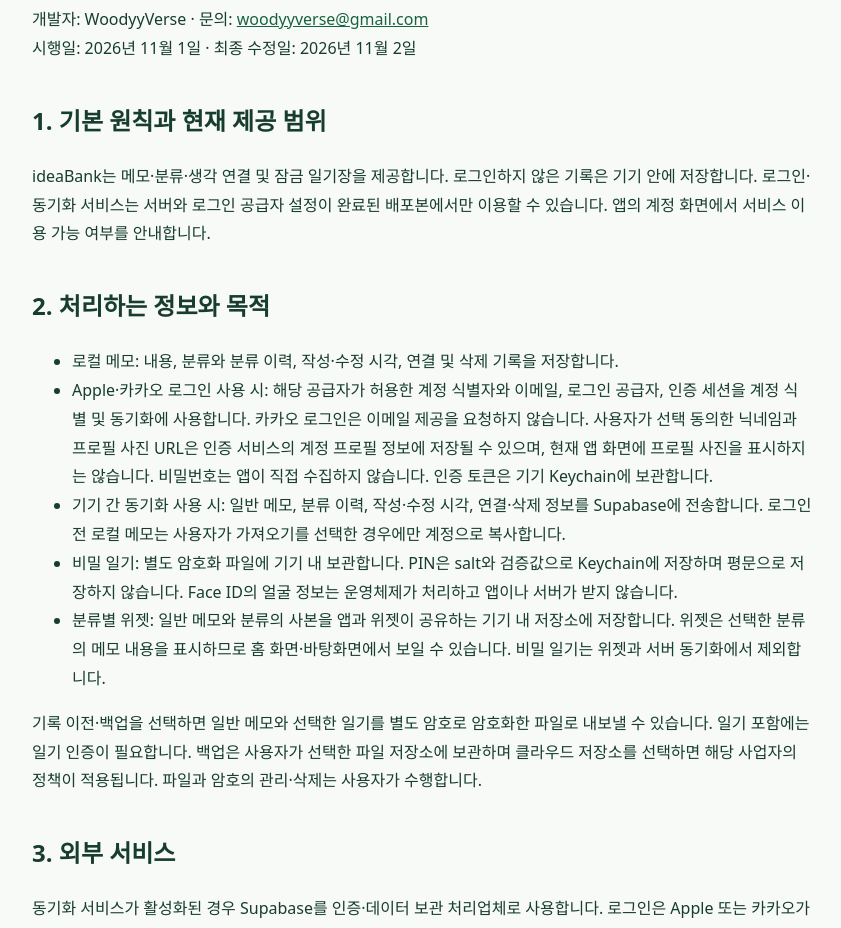
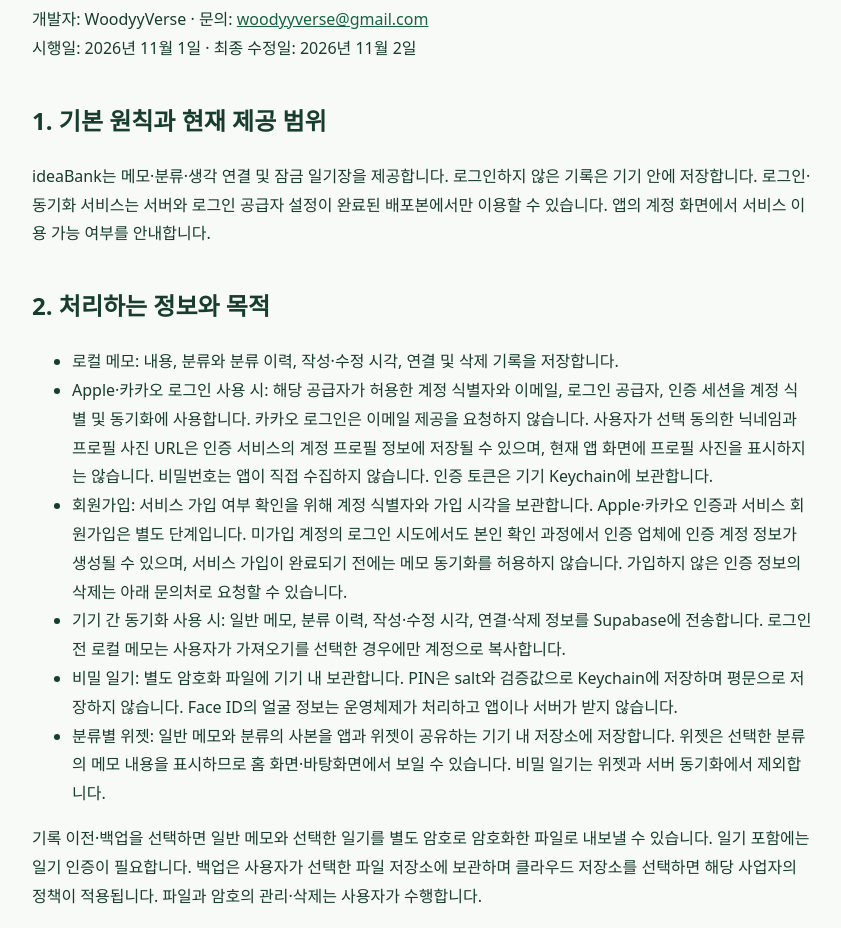
Before and after one commit to MrWoodyPark/IdeaBank-privacy, a plain HTML site: page index.html in a window 1280 px wide. Shown: the part 133-1061 px from the top of the page, without its empty margins (218-1059 px from the left). Drawn offline with Linux system fonts and the light colour scheme.

Commit message:
Describe separate service membership and OAuth identity handling

```diff
--- a/index.html
+++ b/index.html
@@ -1,7 +1,7 @@
 <!doctype html><html lang="ko"><meta charset="utf-8"><meta name="viewport" content="width=device-width,initial-scale=1"><title>ideaBank 개인정보처리방침</title><style>body{max-width:780px;margin:64px auto;padding:0 24px;font:16px/1.8 system-ui;color:#173d2e;background:#f8faf7}h1{font-size:30px}h2{margin-top:36px}a{color:#17633f}</style>
 <h1>ideaBank 개인정보처리방침</h1><p>개발자: WoodyyVerse · 문의: <a href="mailto:woodyyverse@gmail.com">woodyyverse@gmail.com</a><br>시행일: 2026년 11월 1일 · 최종 수정일: 2026년 11월 2일</p>
 <h2>1. 기본 원칙과 현재 제공 범위</h2><p>ideaBank는 메모·분류·생각 연결 및 잠금 일기장을 제공합니다. 로그인하지 않은 기록은 기기 안에 저장합니다. 로그인·동기화 서비스는 서버와 로그인 공급자 설정이 완료된 배포본에서만 이용할 수 있습니다. 앱의 계정 화면에서 서비스 이용 가능 여부를 안내합니다.</p>
-<h2>2. 처리하는 정보와 목적</h2><ul><li>로컬 메모: 내용, 분류와 분류 이력, 작성·수정 시각, 연결 및 삭제 기록을 저장합니다.</li><li>Apple·카카오 로그인 사용 시: 해당 공급자가 허용한 계정 식별자와 이메일, 로그인 공급자, 인증 세션을 계정 식별 및 동기화에 사용합니다. 카카오 로그인은 이메일 제공을 요청하지 않습니다. 사용자가 선택 동의한 닉네임과 프로필 사진 URL은 인증 서비스의 계정 프로필 정보에 저장될 수 있으며, 현재 앱 화면에 프로필 사진을 표시하지는 않습니다. 비밀번호는 앱이 직접 수집하지 않습니다. 인증 토큰은 기기 Keychain에 보관합니다.</li><li>기기 간 동기화 사용 시: 일반 메모, 분류 이력, 작성·수정 시각, 연결·삭제 정보를 Supabase에 전송합니다. 로그인 전 로컬 메모는 사용자가 가져오기를 선택한 경우에만 계정으로 복사합니다.</li><li>비밀 일기: 별도 암호화 파일에 기기 내 보관합니다. PIN은 salt와 검증값으로 Keychain에 저장하며 평문으로 저장하지 않습니다. Face ID의 얼굴 정보는 운영체제가 처리하고 앱이나 서버가 받지 않습니다.</li><li>분류별 위젯: 일반 메모와 분류의 사본을 앱과 위젯이 공유하는 기기 내 저장소에 저장합니다. 위젯은 선택한 분류의 메모 내용을 표시하므로 홈 화면·바탕화면에서 보일 수 있습니다. 비밀 일기는 위젯과 서버 동기화에서 제외합니다.</li></ul>
+<h2>2. 처리하는 정보와 목적</h2><ul><li>로컬 메모: 내용, 분류와 분류 이력, 작성·수정 시각, 연결 및 삭제 기록을 저장합니다.</li><li>Apple·카카오 로그인 사용 시: 해당 공급자가 허용한 계정 식별자와 이메일, 로그인 공급자, 인증 세션을 계정 식별 및 동기화에 사용합니다. 카카오 로그인은 이메일 제공을 요청하지 않습니다. 사용자가 선택 동의한 닉네임과 프로필 사진 URL은 인증 서비스의 계정 프로필 정보에 저장될 수 있으며, 현재 앱 화면에 프로필 사진을 표시하지는 않습니다. 비밀번호는 앱이 직접 수집하지 않습니다. 인증 토큰은 기기 Keychain에 보관합니다.</li><li>회원가입: 서비스 가입 여부 확인을 위해 계정 식별자와 가입 시각을 보관합니다. Apple·카카오 인증과 서비스 회원가입은 별도 단계입니다. 미가입 계정의 로그인 시도에서도 본인 확인 과정에서 인증 업체에 인증 계정 정보가 생성될 수 있으며, 서비스 가입이 완료되기 전에는 메모 동기화를 허용하지 않습니다. 가입하지 않은 인증 정보의 삭제는 아래 문의처로 요청할 수 있습니다.</li><li>기기 간 동기화 사용 시: 일반 메모, 분류 이력, 작성·수정 시각, 연결·삭제 정보를 Supabase에 전송합니다. 로그인 전 로컬 메모는 사용자가 가져오기를 선택한 경우에만 계정으로 복사합니다.</li><li>비밀 일기: 별도 암호화 파일에 기기 내 보관합니다. PIN은 salt와 검증값으로 Keychain에 저장하며 평문으로 저장하지 않습니다. Face ID의 얼굴 정보는 운영체제가 처리하고 앱이나 서버가 받지 않습니다.</li><li>분류별 위젯: 일반 메모와 분류의 사본을 앱과 위젯이 공유하는 기기 내 저장소에 저장합니다. 위젯은 선택한 분류의 메모 내용을 표시하므로 홈 화면·바탕화면에서 보일 수 있습니다. 비밀 일기는 위젯과 서버 동기화에서 제외합니다.</li></ul>
 <p>기록 이전·백업을 선택하면 일반 메모와 선택한 일기를 별도 암호로 암호화한 파일로 내보낼 수 있습니다. 일기 포함에는 일기 인증이 필요합니다. 백업은 사용자가 선택한 파일 저장소에 보관하며 클라우드 저장소를 선택하면 해당 사업자의 정책이 적용됩니다. 파일과 암호의 관리·삭제는 사용자가 수행합니다.</p><h2>3. 외부 서비스</h2><p>동기화 서비스가 활성화된 경우 Supabase를 인증·데이터 보관 처리업체로 사용합니다. 로그인은 Apple 또는 카카오가 처리합니다. 네트워크 통신 과정에서 해당 사업자가 IP 주소, 요청 시각 등 보안·운영 로그를 처리할 수 있습니다. 동기화 데이터베이스는 대한민국 서울(ap-northeast-2) 지역에 구성되어 있습니다. 광고 SDK, 사용자 추적 SDK, 제3자 AI 분석 서비스는 현재 앱에 포함하지 않습니다.</p><p><a href="https://supabase.com/privacy">Supabase 개인정보처리방침</a> · <a href="https://www.apple.com/legal/privacy/kr/">Apple 개인정보처리방침</a> · <a href="https://www.kakao.com/policy/privacy">카카오 개인정보처리방침</a></p>
 <h2>4. 보관과 삭제</h2><p>사용자가 기록을 삭제하거나 계정을 삭제할 때까지 필요한 정보를 보관합니다. 동기화에서 삭제한 메모가 되살아나는 것을 막기 위해 삭제된 메모의 식별자와 삭제 시각을 계정 삭제 시까지 보관할 수 있습니다. 직접 만든 분류 이력은 해당 분류의 마지막 메모를 지워도 유지됩니다.</p><p>계정 삭제 기능이 연결된 배포본에서는 계정 화면에서 본인의 서버 계정과 동기화 기록을 삭제할 수 있습니다. 다른 기기에 남은 오프라인 사본, 로그인 전 로컬 메모, 비밀 일기는 해당 기기에서 별도로 삭제해야 합니다. 로그아웃은 계정 삭제가 아닙니다. 앱 삭제는 서버 계정 삭제가 아니며, 운영체제 Keychain에 보관된 보안 정보가 남을 수 있습니다. 기기·서버의 백업 사본은 해당 서비스의 보관 정책에 따라 처리됩니다.</p>
 <h2>5. 보호 조치와 이용자 선택</h2><p>서버 통신에는 HTTPS를 사용하고, 동기화 데이터는 계정 소유자만 접근하도록 데이터베이스 접근 정책을 적용합니다. 비밀 일기는 AES-GCM 암호화와 PIN 또는 지원 기기의 Face ID 잠금을 적용합니다. Mac 등 Face ID 미지원 기기에서는 PIN을 사용합니다. 로그인하지 않고 로컬 기록을 사용할 수 있으며, 위젯은 사용자가 직접 추가·제거합니다.</p>
```
